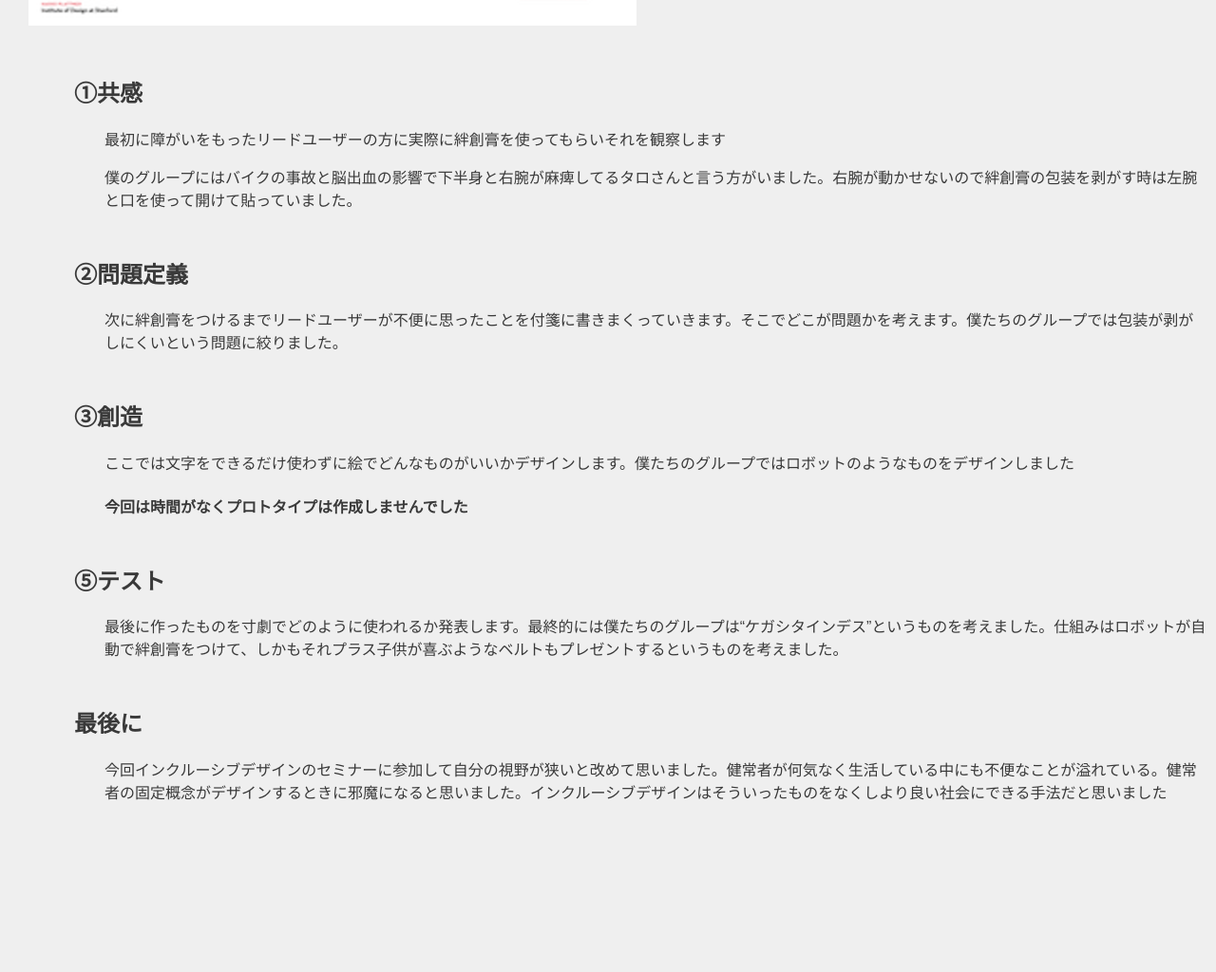
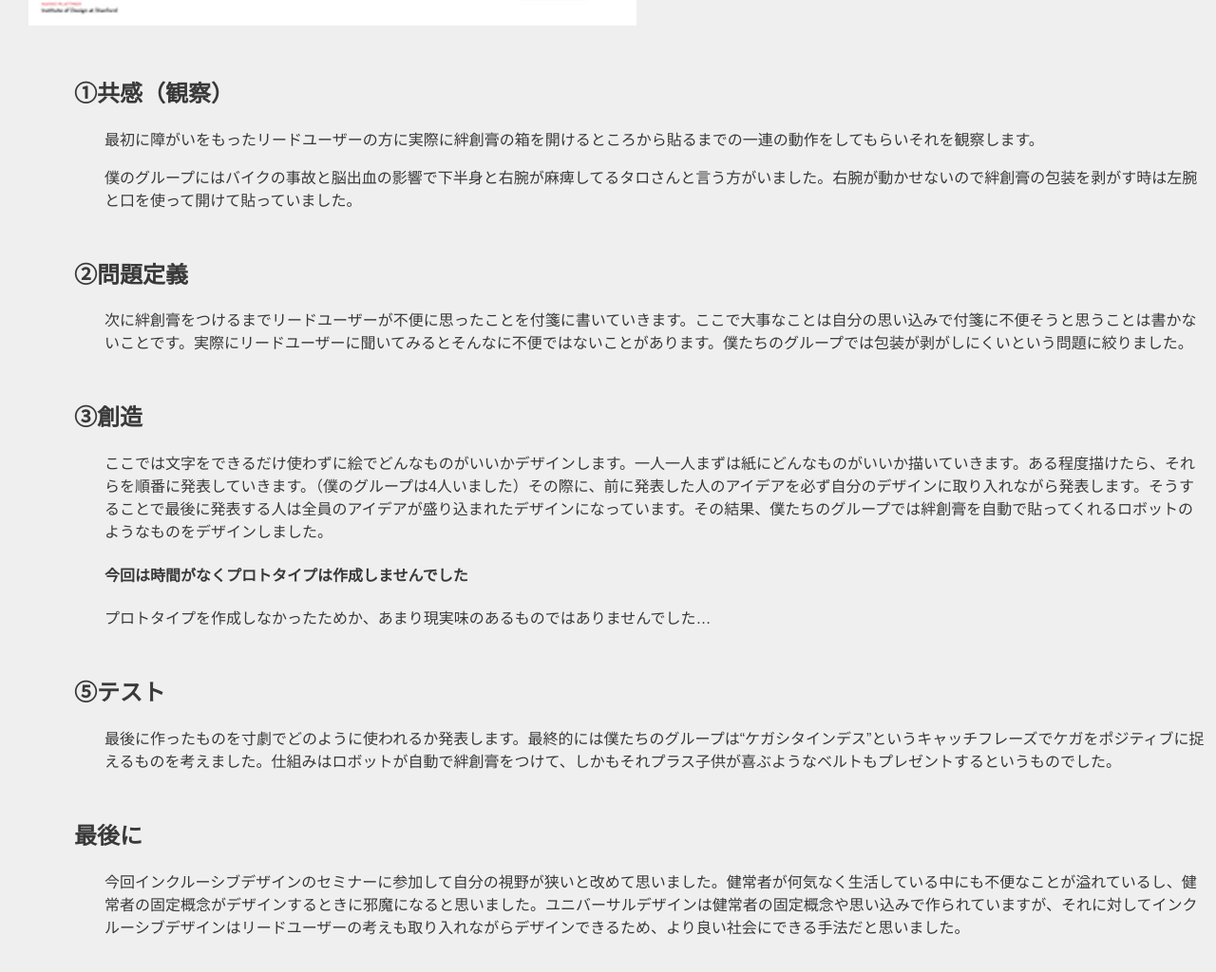
Before and after one commit to YugooNagasawa/doyolab, a plain HTML site: page セミナー.html in a window 1280 px wide. Shown: the part 2394-3418 px from the top of the page at 95% size. Before the commit the page ends 3320 px from the top, so only its background shows below. Drawn offline with Linux system fonts and the light colour scheme.

Commit message:
メッセージ

```diff
--- a/セミナー.html
+++ b/セミナー.html
@@ -32,26 +32,27 @@
       <p>今回は二つのグループにに分かれて作業が行われました。セミナーには15人ほど参加していましたが、ほとんどが企業から来た方々で学生は僕含め二人しかいませんでした…</p>
     <p>今回のワークショップは”超高齢社会の誰もが楽しめるもの”という大きい目標があり、それに加えて各グループに課題が与えられました。僕たちのグループは”絆創膏”という課題を与えられました。絆創膏はずっと形が変わっていない商品です。僕たちは絆創膏は不便と思いませんが障がい者にとってはなかなか扱うことが難しい人もいるのです。そんな絆創膏をリードユーザーの方と話し合いながら今後の絆創膏のあり方について考えていった。</p>
 
-    <p>今回のセミナーではデザイン思考と言う考えを使ってセミナーを進めていった。</p>
+    <p>今回のセミナーでは”デザイン思考”と言う考えを使ってセミナーを進めていった。</p>
     <h2>デザイン思考とは</h2>
-    <p>ビジネス全体に関わる手法であり、プロダクトデザインにとどまるものではありません。優れたデザイナーの創造性をあらゆるビジネスシーンで発揮するためのものです。</p>
+    <p>ビジネス全体に関わる手法であり、プロダクトデザインにとどまるものではありません。優れたデザイナーの創造性をあらゆるビジネスシーンで発揮するためのものであり、デザイン思考は組織的な創造性を高めるための方法論であるそうです。</p>
     <br>↓デザイン思考の流れの図
     <br><img src="images/デザイン思考.png">
 
-    <h2>①共感</h2>
-    <p>最初に障がいをもったリードユーザーの方に実際に絆創膏を使ってもらいそれを観察します</p>
+    <h2>①共感（観察）</h2>
+    <p>最初に障がいをもったリードユーザーの方に実際に絆創膏の箱を開けるところから貼るまでの一連の動作をしてもらいそれを観察します。</p>
        <p>僕のグループにはバイクの事故と脳出血の影響で下半身と右腕が麻痺してるタロさんと言う方がいました。右腕が動かせないので絆創膏の包装を剥がす時は左腕と口を使って開けて貼っていました。</p>
 
     <h2>②問題定義</h2>
-    <p>次に絆創膏をつけるまでリードユーザーが不便に思ったことを付箋に書きまくっていきます。そこでどこが問題かを考えます。僕たちのグループでは包装が剥がしにくいという問題に絞りました。</p>
+    <p>次に絆創膏をつけるまでリードユーザーが不便に思ったことを付箋に書いていきます。ここで大事なことは自分の思い込みで付箋に不便そうと思うことは書かないことです。実際にリードユーザーに聞いてみるとそんなに不便ではないことがあります。僕たちのグループでは包装が剥がしにくいという問題に絞りました。</p>
     <h2>③創造</h2>
-    <p>ここでは文字をできるだけ使わずに絵でどんなものがいいかデザインします。僕たちのグループではロボットのようなものをデザインしました</p>
+    <p>ここでは文字をできるだけ使わずに絵でどんなものがいいかデザインします。一人一人まずは紙にどんなものがいいか描いていきます。ある程度描けたら、それらを順番に発表していきます。（僕のグループは4人いました）その際に、前に発表した人のアイデアを必ず自分のデザインに取り入れながら発表します。そうすることで最後に発表する人は全員のアイデアが盛り込まれたデザインになっています。その結果、僕たちのグループでは絆創膏を自動で貼ってくれるロボットのようなものをデザインしました。</p>
     <h4><p>今回は時間がなくプロトタイプは作成しませんでした</p></h4>
+    <p>プロトタイプを作成しなかったためか、あまり現実味のあるものではありませんでした…</p>
     <h2>⑤テスト</h2>
-    <p>最後に作ったものを寸劇でどのように使われるか発表します。最終的には僕たちのグループは“ケガシタインデス”というものを考えました。仕組みはロボットが自動で絆創膏をつけて、しかもそれプラス子供が喜ぶようなベルトもプレゼントするというものを考えました。</p>
+    <p>最後に作ったものを寸劇でどのように使われるか発表します。最終的には僕たちのグループは“ケガシタインデス”というキャッチフレーズでケガをポジティブに捉えるものを考えました。仕組みはロボットが自動で絆創膏をつけて、しかもそれプラス子供が喜ぶようなベルトもプレゼントするというものでした。</p>
 
     <h2>最後に</h2>
-    <p>今回インクルーシブデザインのセミナーに参加して自分の視野が狭いと改めて思いました。健常者が何気なく生活している中にも不便なことが溢れている。健常者の固定概念がデザインするときに邪魔になると思いました。インクルーシブデザインはそういったものをなくしより良い社会にできる手法だと思いました</p>
+    <p>今回インクルーシブデザインのセミナーに参加して自分の視野が狭いと改めて思いました。健常者が何気なく生活している中にも不便なことが溢れているし、健常者の固定概念がデザインするときに邪魔になると思いました。ユニバーサルデザインは健常者の固定概念や思い込みで作られていますが、それに対してインクルーシブデザインはリードユーザーの考えも取り入れながらデザインできるため、より良い社会にできる手法だと思いました。</p>
 
 
 
```
Also changed, not shown: index.html (+2 -1 lines), images/デザイン.jpg (added), 2 other files.
